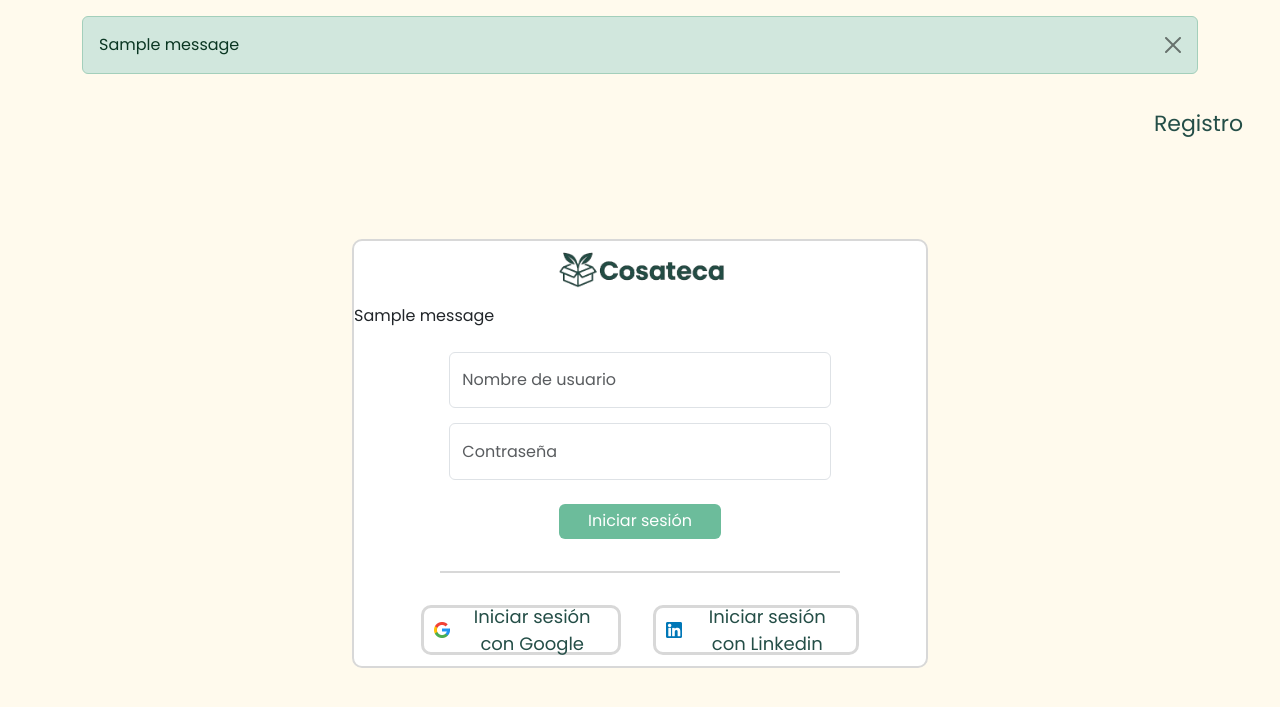
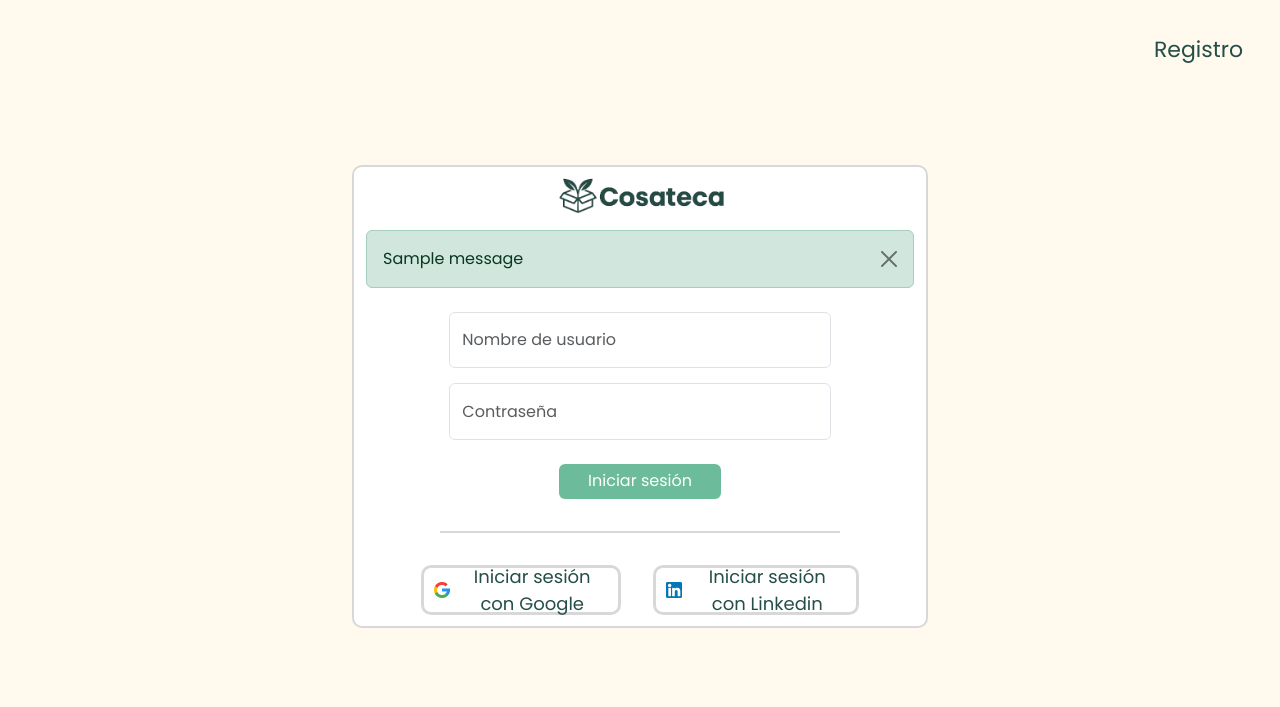
Before and after one commit to COSATECA-TFG/Cosateca, a Django app: page /inicio_sesion in a window 1280 px wide. Shown: the top 707 px of the page. Run offline with Django 5.2, Linux system fonts and the light colour scheme; tables that the repository leaves empty hold one stand-in row (values such as "Sample post"); one stand-in notice (Sample message) is shown.

Commit message:
feat: finalización de la lógica del sistema de denegación de acceso

```diff
--- a/cosateca/usuario/templates/inicio_sesion.html
+++ b/cosateca/usuario/templates/inicio_sesion.html
@@ -4,23 +4,13 @@
 
 {% block content %}
 
-{% if messages %}
-<div class="container mt-3">
-  {% for message in messages %}
-    <div class="alert alert-{% if message.tags == 'error' %}danger{% else %}{{ message.tags }}{% endif %} alert-dismissible fade show" role="alert">
-    {{ message }}
-    <button type="button" class="btn-close" data-bs-dismiss="alert" aria-label="Close"></button>
-  </div>
-  {% endfor %}
-</div>
-{% endif %}
+
 
 <section class="row header_inicio justify-content-end">
     <div class="col-4 d-flex justify-content-end align-items-start botonera_header_inicio me-4">
         <a href="/registro" class="btn boton_header_inicio">Registro</a>
     </div>
 </section>
-
 
 
 <section>
@@ -43,17 +33,22 @@
                     {% for error in form.non_field_errors %}
                     <li>{{ error }}</li>
                     {% endfor %}
+
                 </ul>
             </div>
             {% endif %}
 
             {% if messages %}
-                <div class="messages">
-                    {% for message in messages %}
-                        <p>{{ message }}</p>
-                    {% endfor %}
+                <div class="container mt-3">
+                {% for message in messages %}
+                    <div class="alert alert-{% if message.tags == 'error' %}danger{% else %}{{ message.tags }}{% endif %} alert-dismissible fade show" role="alert">
+                    {{ message }}
+                    <button type="button" class="btn-close" data-bs-dismiss="alert" aria-label="Close"></button>
+                </div>
+                {% endfor %}
                 </div>
             {% endif %}
+
 
 
             <div class="d-flex flex-column  align-items-center">
--- a/cosateca/usuario/views.py
+++ b/cosateca/usuario/views.py
@@ -62,22 +62,26 @@ def inicio_sesion(request):
             nombre_usuario = form.cleaned_data['nombre_usuario']
             contraseña = form.cleaned_data['contraseña']
             usuario_autenticado = authenticate(request, username=nombre_usuario, password=contraseña)
+            usuario_suspendido = Usuario.objects.filter(username=nombre_usuario).first().is_active
+            if usuario_suspendido:
+                if(usuario_autenticado is not None and usuario_autenticado.is_staff):
+                    login(request, usuario_autenticado)
+                    return redirect('gestion_usuarios_administrador')
 
-            if(usuario_autenticado is not None and usuario_autenticado.is_staff):
-                login(request, usuario_autenticado)
-                return redirect('gestion_usuarios_administrador')
-
-            elif usuario_autenticado is not None and not hasattr(usuario_autenticado, 'gestor'):
-                try:
-                    usuario_autenticado.preferencia
+                elif usuario_autenticado is not None and not hasattr(usuario_autenticado, 'gestor'):
+                    try:
+                        usuario_autenticado.preferencia
+                        login(request, usuario_autenticado)
+                        return redirect('menu')
+                    except Preferencia.DoesNotExist:
+                        request.session['usuario_id'] = usuario_autenticado.id
+                        return redirect('cuestionario_preferencias')
+                elif(usuario_autenticado is not None and hasattr(usuario_autenticado, 'gestor')):
                     login(request, usuario_autenticado)
-                    return redirect('menu')
-                except Preferencia.DoesNotExist:
-                    request.session['usuario_id'] = usuario_autenticado.id
-                    return redirect('cuestionario_preferencias')
-            elif(usuario_autenticado is not None and hasattr(usuario_autenticado, 'gestor')):
-                login(request, usuario_autenticado)
-                return redirect('gestion_reserva_gestor')
+                    return redirect('gestion_reserva_gestor')
+            else:
+                messages.error(request, 'El usuario ha sido suspendido de la plataforma')
+                return redirect('inicio_sesion')
 
 
 
```
